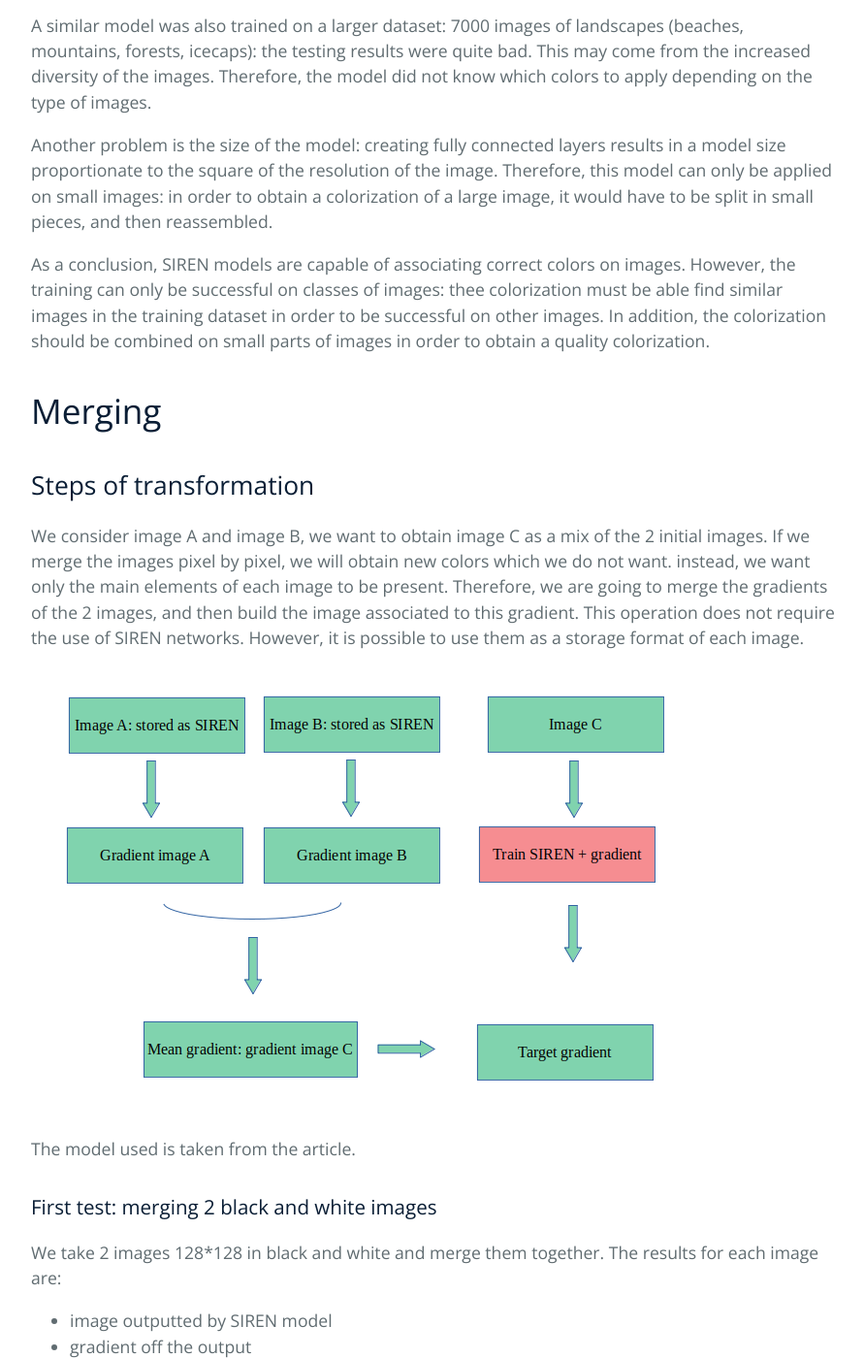
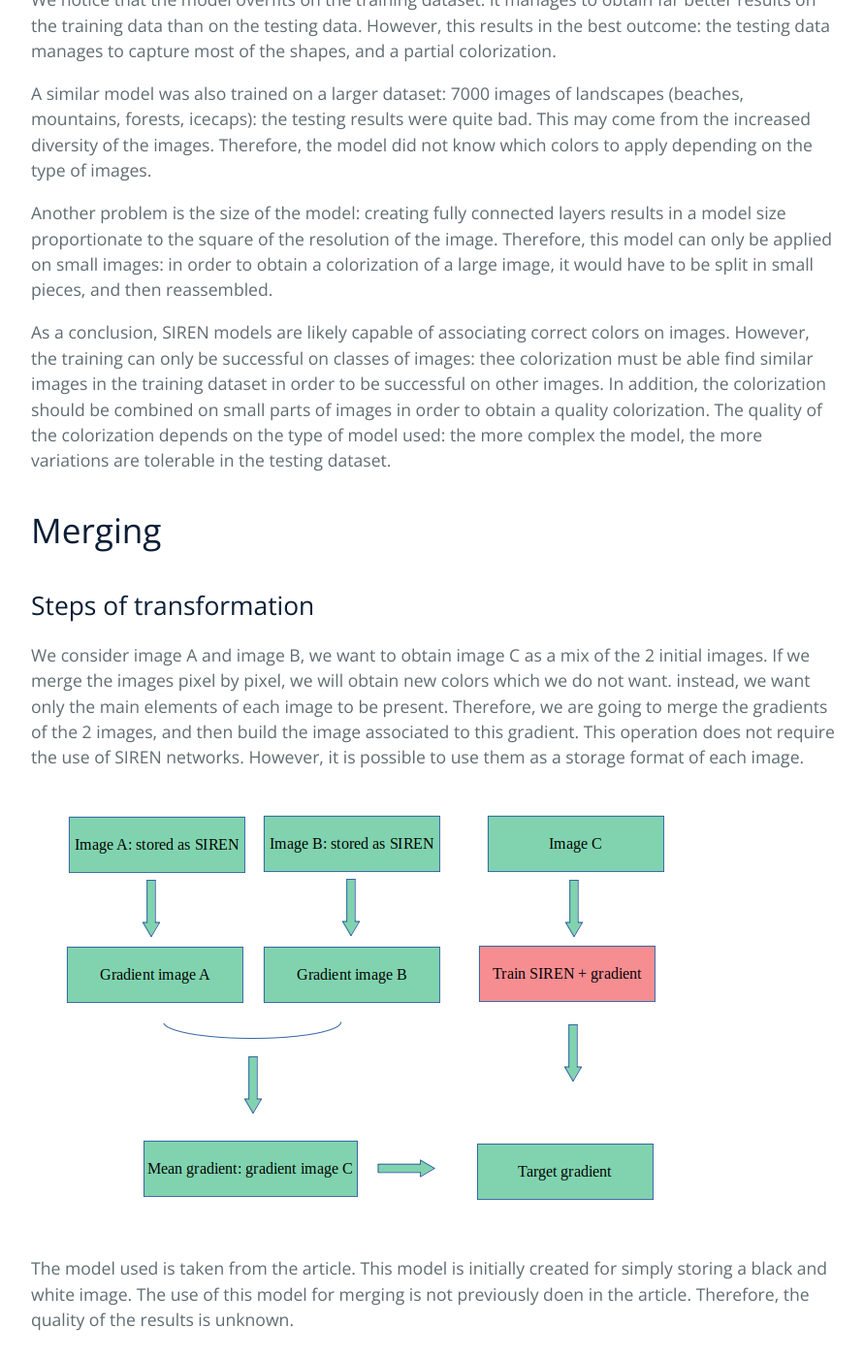
Before and after one commit to mathiasare/SIREN-ImageColorizerProject, a Jekyll site: the page built from index.md, in a window 1280 px wide and 1400 px high, scrolled down 13900 px. Shown: the whole window at 97% size, without its empty margins (192-1083 px from the left). Built offline with Jekyll 4.4.1, drawn with Linux system fonts in a browser that asks for light colours; formulas are drawn with MathJax 3; some of the changed text lies outside the part shown.

Commit message:
image BW

```diff
--- a/index.md
+++ b/index.md
@@ -238,6 +238,8 @@
 - initial RGB image
 - input of the model: a black and white image
 
+This model is not specific to the problem of colorization: it is not optimized for this application. However, it allows observing the ability of SIREN functions for the colorization problem.
+
 Each layer is fully connected: this model does not use convolution layers to identify categories of objects and shape in the image, but considers the entire image at once. This means that the model is larger in size, but also that the model has a direct perception of the entire image, hence knowing what the image represents.
 
 
@@ -260,7 +262,7 @@
 Another problem is the size of the model: creating fully connected layers results in a model size proportionate to the square of the resolution of the image. Therefore, this model can only be applied on small images: in order to obtain a colorization of a large image, it would have to be split in small pieces, and then reassembled.
 
 
-As a conclusion, SIREN models are capable of associating correct colors on images. However, the training can only be successful on classes of images: thee colorization must be able find similar images in the training dataset in order to be successful on other images. In addition, the colorization should be combined on small parts of images in order to obtain a quality colorization.
+As a conclusion, SIREN models are likely capable of associating correct colors on images. However, the training can only be successful on classes of images: thee colorization must be able find similar images in the training dataset in order to be successful on other images. In addition, the colorization should be combined on small parts of images in order to obtain a quality colorization. The quality of the colorization depends on the type of model used: the more complex the model, the more variations are tolerable in the testing dataset.
 
 
 # Merging
@@ -271,7 +273,7 @@
 
 ![Model](imgs/SIREN_merging.png)
 
-The model used is taken from the article.
+The model used is taken from the article. This model is initially created for simply storing a black and white image. The use of this model for merging is not previously doen in the article. Therefore, the quality of the results is unknown.
 
 ### First test: merging 2 black and white images
 
```
